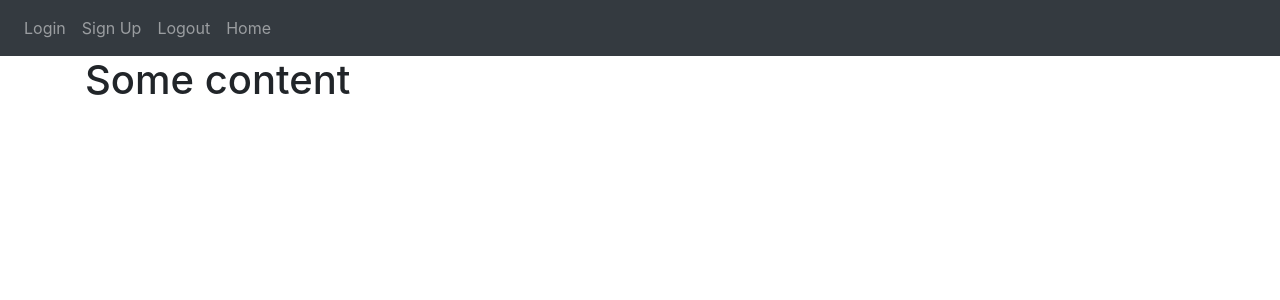
After one commit to NgdMav/FlaskProject, a Flask app: template website/templates/home.html in a window 1280 px wide. The commit adds this page. Shown: the top 300 px of the page. Run offline with Flask 3, Linux system fonts and the light colour scheme; the template is opened without the code that fills it, so the values that code supplies are empty; some libraries are stand-ins or nearby versions.

Commit message:
Other templates

```diff
--- a/website/templates/base.html
+++ b/website/templates/base.html
@@ -15,7 +15,7 @@
       crossorigin="anonymous"
     />
 
-    <title>{% block title %}Home{% endblock %}</title>
+    <title>{% block title %}Base{% endblock %}</title>
 </head>
 <body>
     <nav class="navbar navbar-expand-lg navbar-dark bg-dark">
@@ -31,6 +31,11 @@
             </div>
         </div>
     </nav>
+
+    <div class="container">
+        {% block content %}
+        {% endblock %}
+    </div>
 
     <script
       src="https://code.jquery.com/jquery-3.2.1.slim.min.js"
--- /dev/null
+++ b/website/templates/home.html
@@ -0,0 +1,7 @@
+{% extends "base.html" %}
+
+{% block title %}Home{% endblock %}
+
+{% block content %}
+    <h1>Some content</h1>
+{% endblock %}
--- a/website/views.py
+++ b/website/views.py
@@ -1,7 +1,7 @@
-from flask import Blueprint
+from flask import Blueprint, render_template
 
 views = Blueprint('views', __name__)
 
 @views.route('/')
 def home():
-    return '<h1>Hello World!</h1>'
+    return render_template("home.html")
```
Also changed, not shown: website/templates/login.html (added, +7 -0 lines), website/templates/signup.html (added, +7 -0 lines).
